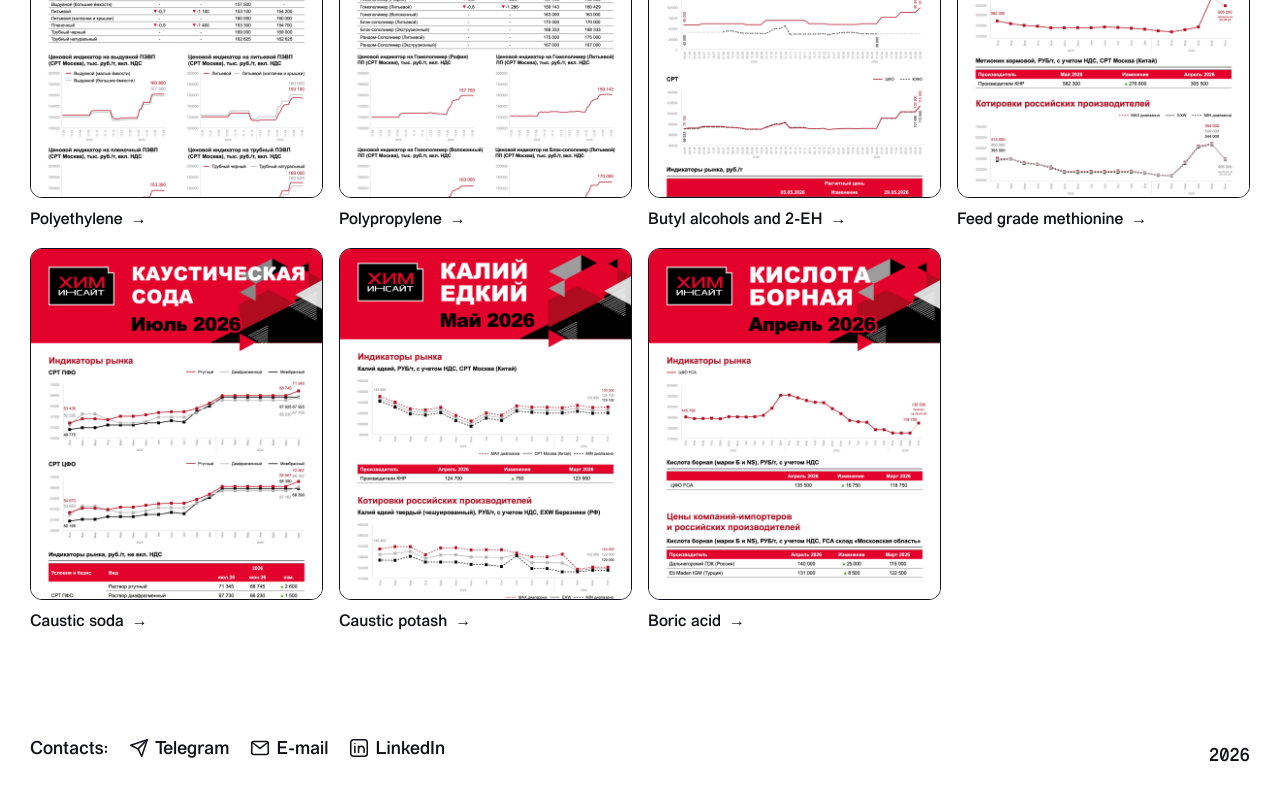
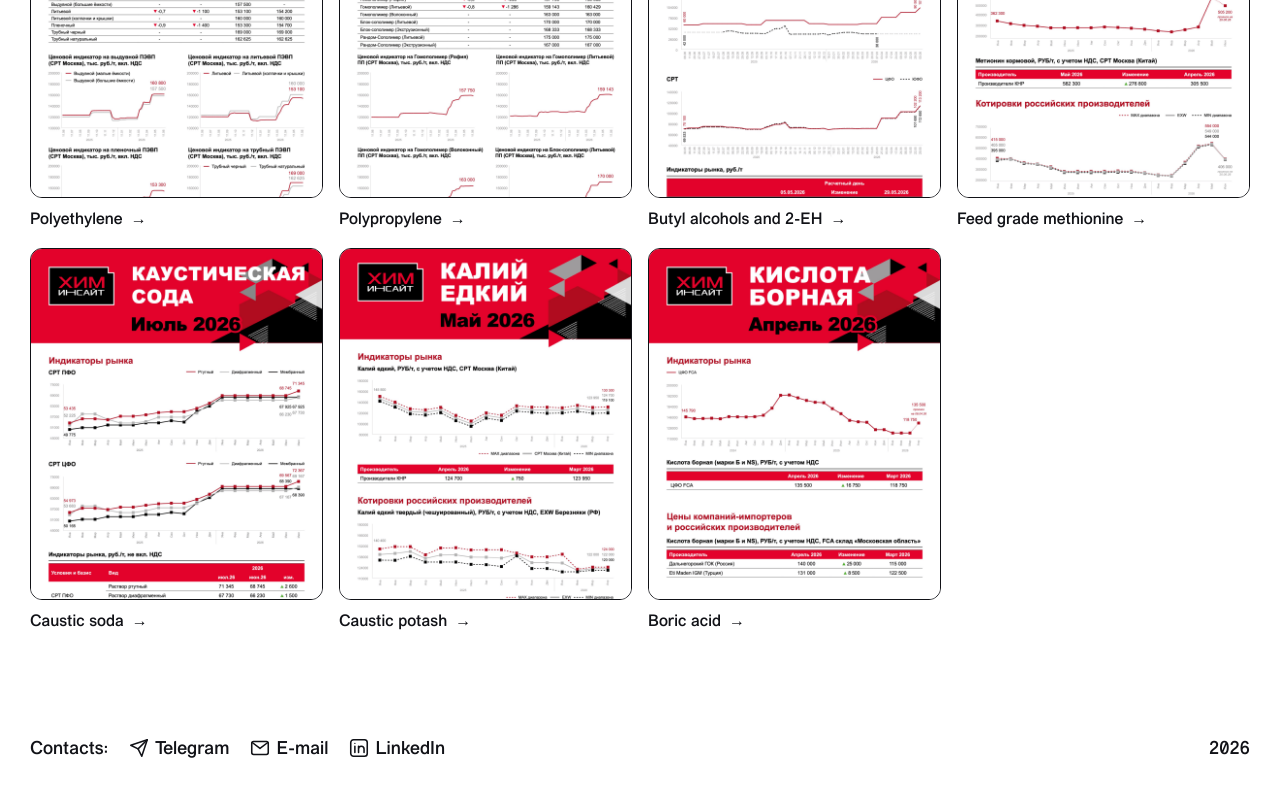
Before and after one commit to gitsvitya/svitya-personal, a Next.js app: page /en/work/cheminsight in a window 1280 px wide. Shown: the part 1178-1978 px from the top of the page. Built offline with nearby package versions, Linux system fonts and the light colour scheme.

Commit message:
Added: align footer year with contacts

```diff
--- a/src/components/AppFooter/AppFooter.module.css
+++ b/src/components/AppFooter/AppFooter.module.css
@@ -23,7 +23,8 @@
 }
 
 .text,
-.linkText {
+.linkText,
+.year {
   display: inline-flex;
   align-items: center;
   height: 1em;
@@ -76,15 +77,7 @@
 }
 
 .year {
-  margin: 0;
-  padding: 0;
-  font-style: normal;
-  font-weight: 400;
-  font-size: 18px;
-  line-height: 1.375;
-  color: var(--text-primary);
-  transition: color var(--transition-theme);
-  align-self: flex-end;
+  align-self: center;
 }
 
 .metaDisclaimer {
@@ -122,10 +115,6 @@
   .container {
     flex-direction: column;
   }
-  .year {
-    align-self: center;
-  }
-
   .cookieSettings {
     align-self: center;
   }
@@ -147,7 +136,8 @@
   }
 
   .text,
-  .linkText {
+  .linkText,
+  .year {
     transform: translateY(1px);
   }
 }
```
